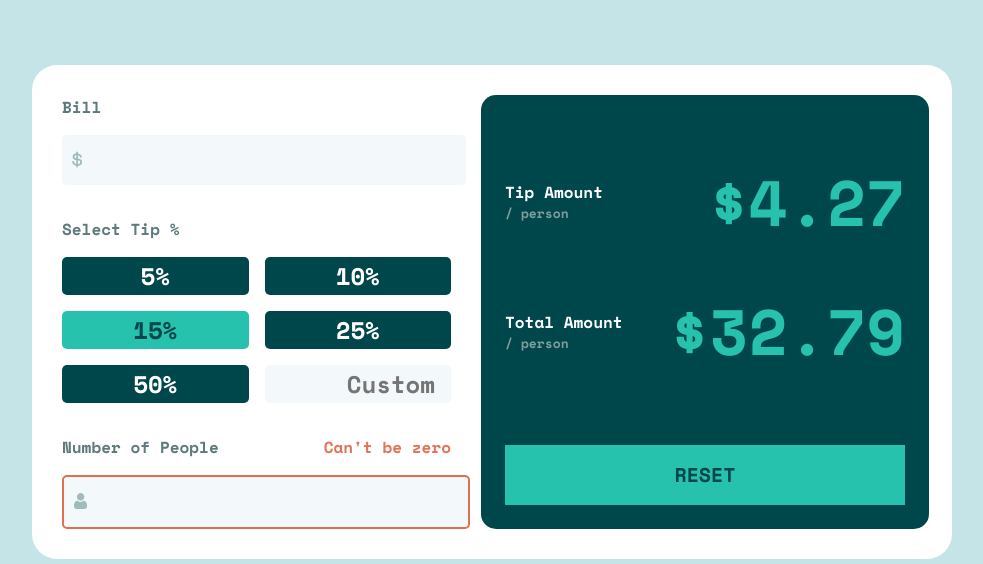
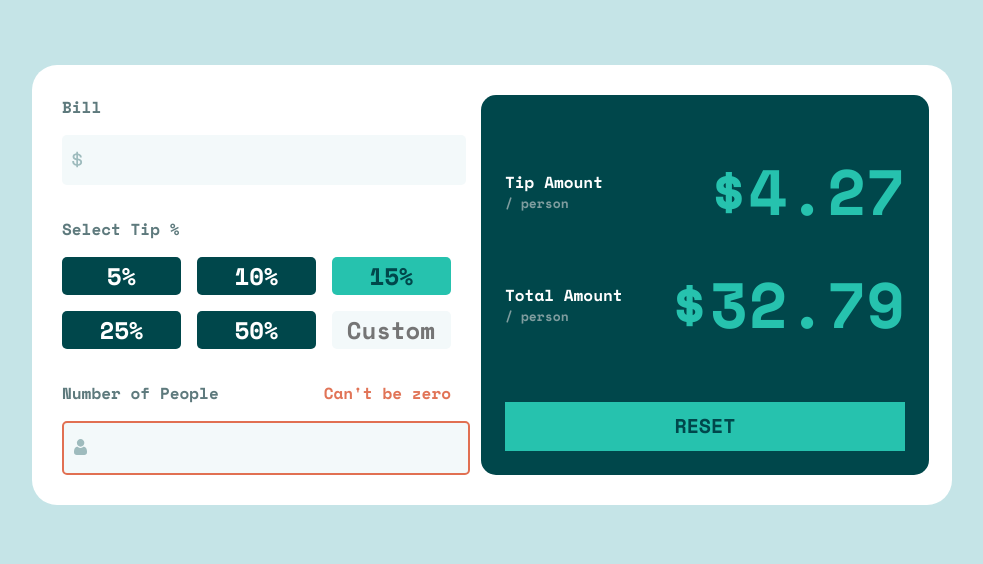
Before and after one commit to marcus-hill/tip-calculator, a plain HTML site: page index.html in a window 1280 px wide. Shown: the part 236-800 px from the top of the page, without its empty margins (148-1131 px from the left). Drawn offline with nearby package versions, Linux system fonts and the light colour scheme.

Commit message:
Tweak tip % styling

```diff
--- a/style.css
+++ b/style.css
@@ -323,4 +323,8 @@ main {
   .submit-button {
     padding: calc(4rem/16) 0;
   }
+
+  .tip-grid {
+    grid-template-columns: 1fr 1fr 1fr;
+  }
 }
```
